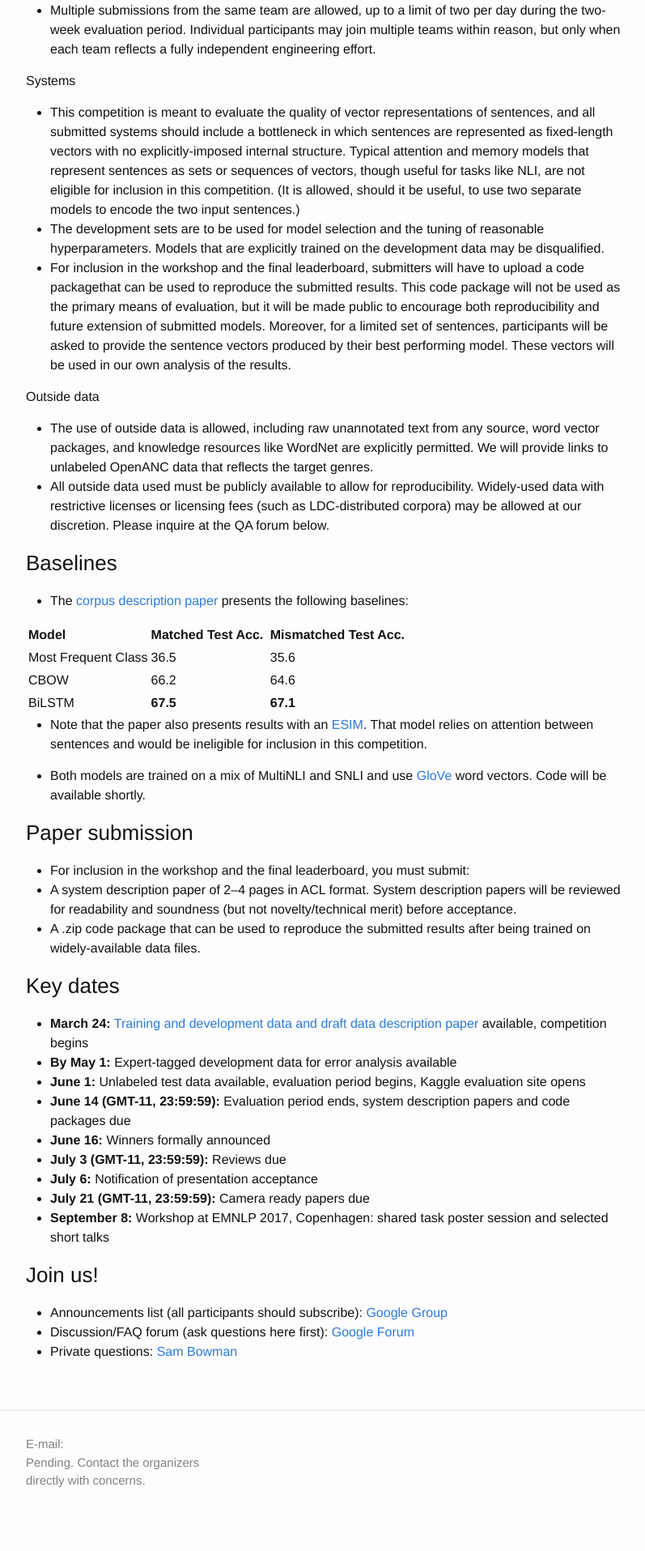
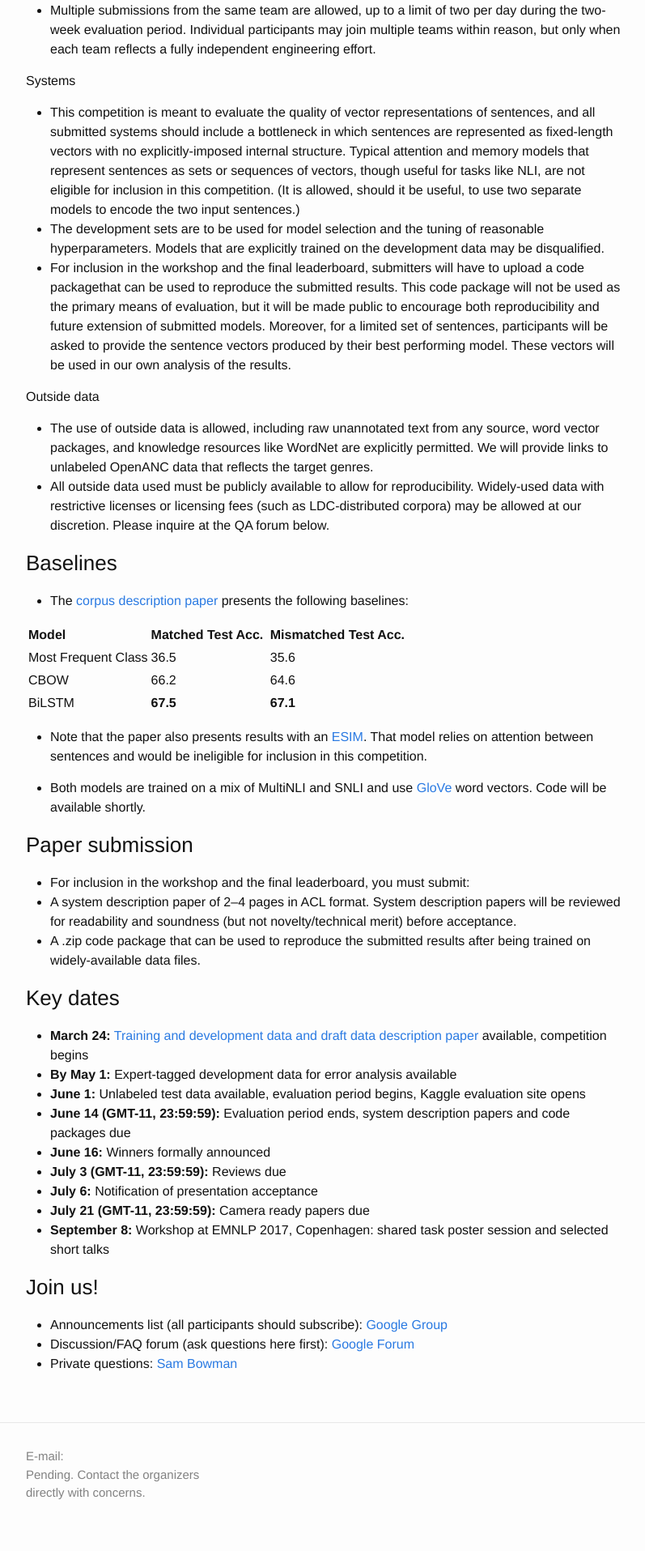
Before and after one commit to RepEval2017/RepEval2017.github.io, a Jekyll site: the page built from shared_task.md, in a window 1280 px wide. Shown: the part 2046-3961 px from the top of the page at 81% size, without its empty margins (238-1035 px from the left). Built offline with Jekyll 4.4.1, drawn with Linux system fonts in a browser that asks for light colours.

Commit message:
Formatting fix

```diff
--- a/shared_task.md
+++ b/shared_task.md
@@ -681,7 +681,7 @@ A preliminary version of the training and development sections of the task data
 
 </table>
 
-
+<span class="c4"></span>
 
 * Note that the paper also presents results with an [ESIM](https://arxiv.org/abs/1609.06038). That model relies on attention between sentences and would be ineligible for inclusion in this competition.
 
```
